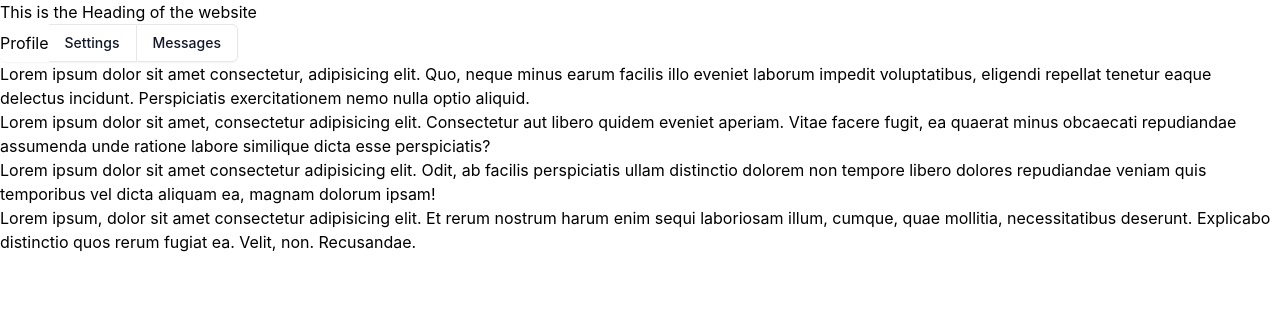
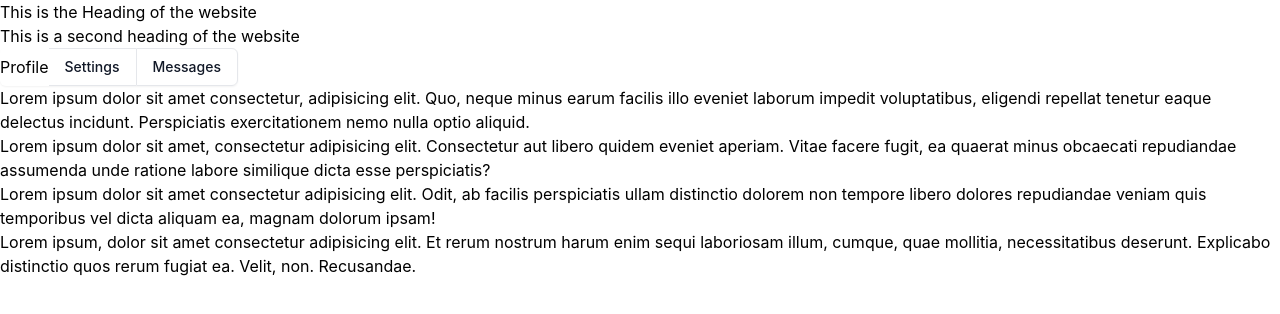
Before and after one commit to armaanharman/test, a website built with Vite: page index.html in a window 1280 px wide. Built offline with nearby package versions, Linux system fonts and the light colour scheme; files whose address does not match are found by name.

Commit message:
Update index.html

```diff
--- a/index.html
+++ b/index.html
@@ -10,6 +10,7 @@
 </head>
 <body>
   <h1>This is the Heading of the website</h1>
+    <h2>This is a second heading of the website</h2>
 
 <div class="inline-flex rounded-md shadow-sm" role="group">
     <button type="button">
```
